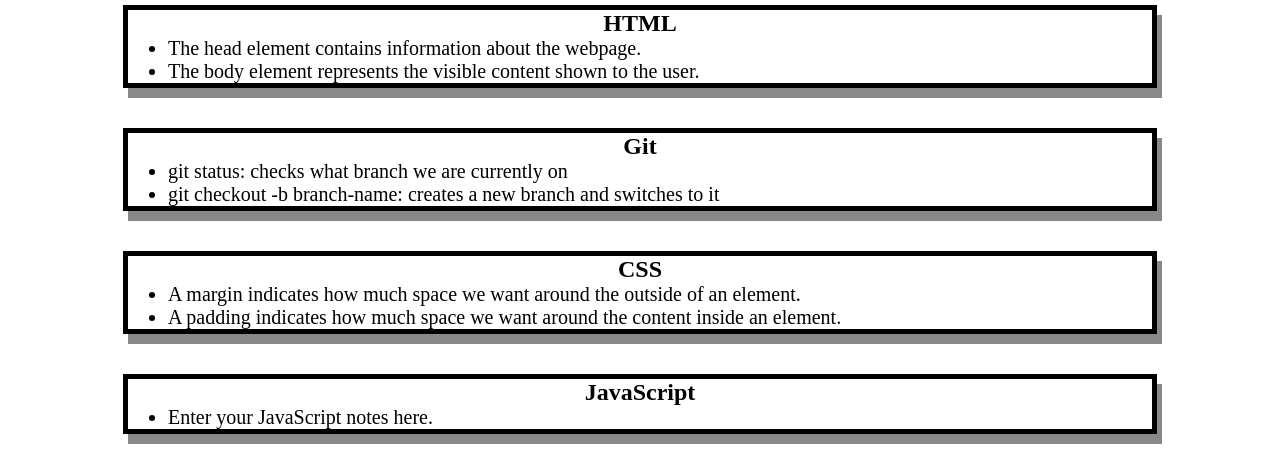
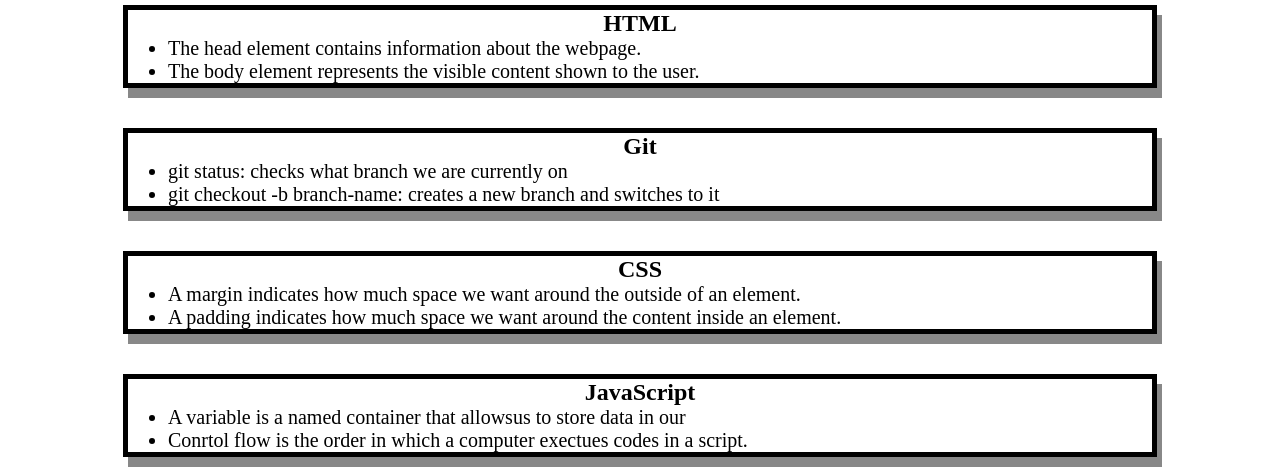
Before and after one commit to leadencat/prework-study-guide, a plain HTML site: page index.html in a window 1280 px wide. Shown: the part 155-623 px from the top of the page. Drawn offline with Linux system fonts and the light colour scheme.

Commit message:
updated notes

```diff
--- a/index.html
+++ b/index.html
@@ -49,7 +49,8 @@
     <section class="card" id="javascript-section">
       <h2>JavaScript</h2>
       <ul>
-        <li>Enter your JavaScript notes here.</li>
+        <li>A variable is a named container that allowsus to store data in our</li>
+        <li>Conrtol flow is the order in which a computer exectues codes in a script.</li>
 
       </ul>
 
```
